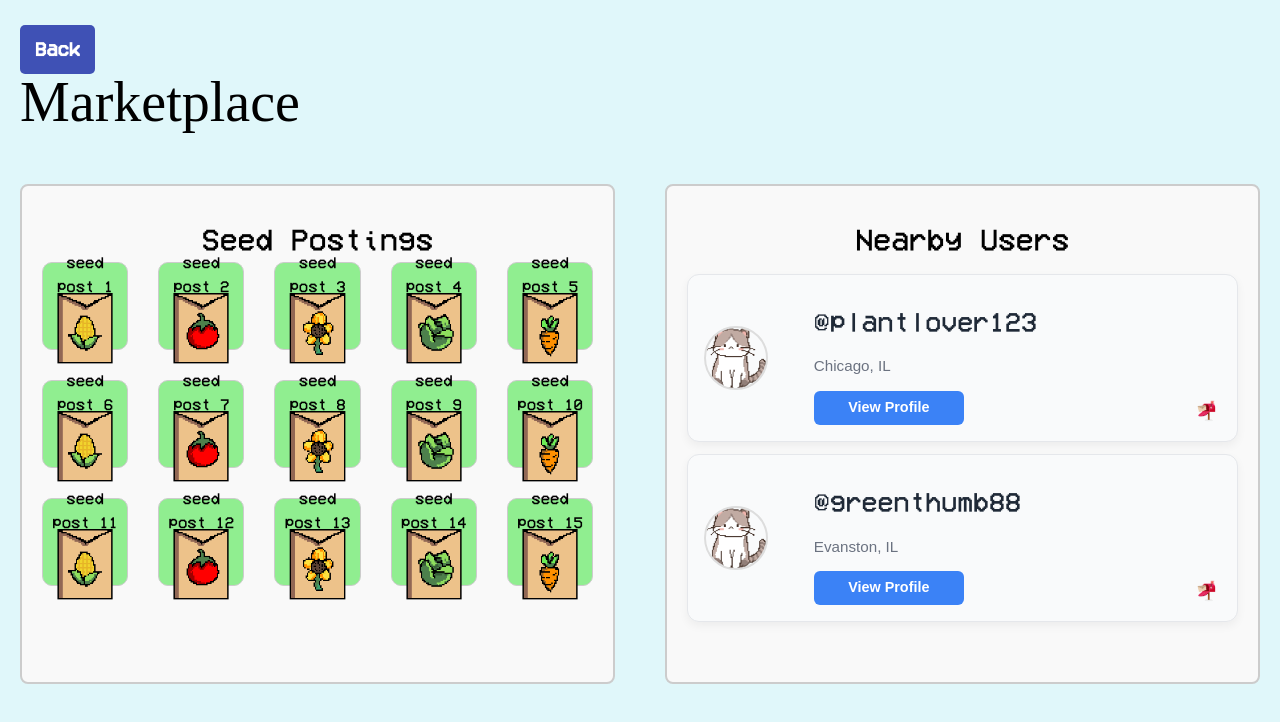
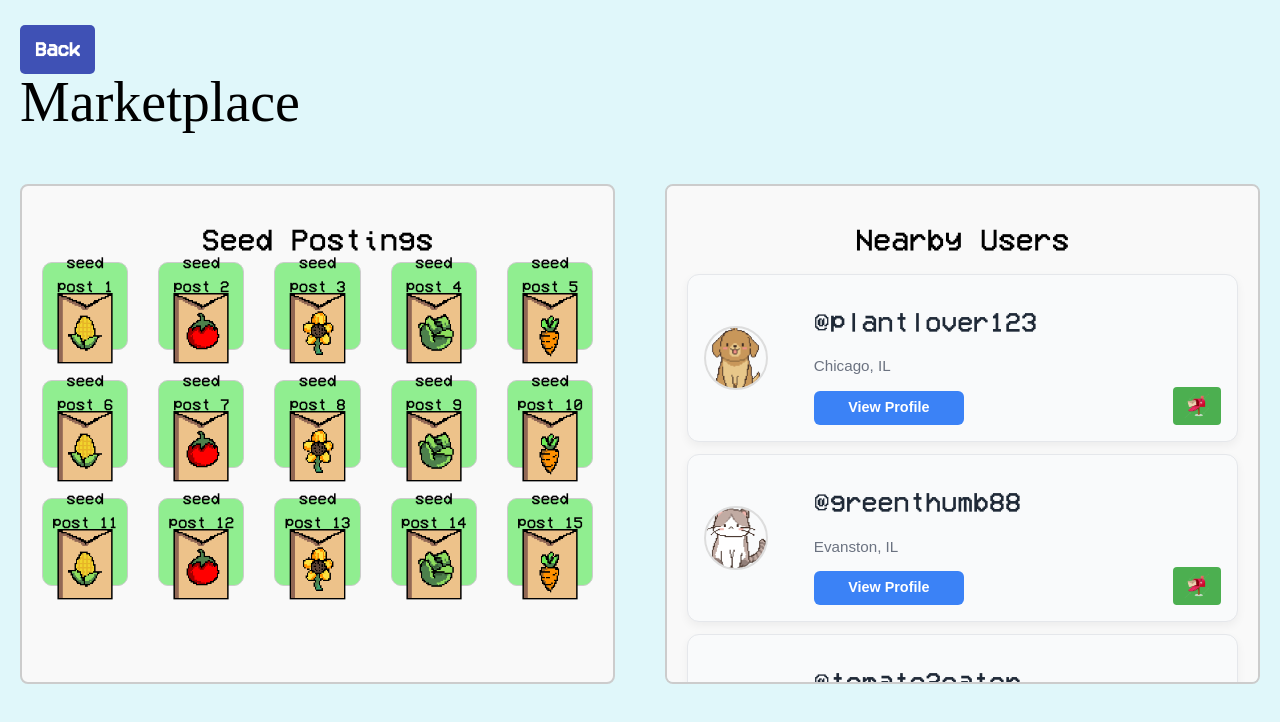
Before and after one commit to portiali/seedswap, a React (Create React App) app in the folder frontend/my-app/: page /social in a window 1280 px wide. Shown: the top 722 px of the page. Built offline with nearby package versions, Linux system fonts and the light colour scheme; a web font is replaced by a local one.

Commit message:
routing for messaging in socials

```diff
--- a/frontend/my-app/src/pages/socials/AccountListings.js
+++ b/frontend/my-app/src/pages/socials/AccountListings.js
@@ -1,11 +1,13 @@
 import React, { useState } from "react";
-import cat from '../../images/cat.png';
+import dog from '../../images/cat.png';
+import cat from '../../images/dog.png';
 import mailbox from "../../images/mail.png";
+import { useNavigate } from 'react-router-dom'; // Import useNavigate for programmatic navigation
 import './../styles/SocialPage.css';
 
 function AccountListings() {
-
   const [selectedUser, setSelectedUser] = useState(null);
+  const navigate = useNavigate();  // Initialize useNavigate
 
   // Function to handle the "View Profile" button click
   const handleViewProfile = (user) => {
@@ -28,10 +30,21 @@ function AccountListings() {
     {
       username: "@greenthumb88",
       city: "Evanston, IL",
-      avatar: cat,
+      avatar: dog,
       seedBank: ["Lettuce", "Spinach", "Radish"],
     },
+    {
+      username: "@tomato2eater",
+      city: "Naperville, IL",
+      avatar: cat,
+      seedBank: ["Pineapple", "Spinach", "Radish"],
+    },
   ];
+
+  // Function to handle message click and navigate to ChatRoom
+  const handleMessageClick = () => {
+    navigate(`/chatroom`);  // Navigate to the chatroom of the user
+  };
 
   return (
     <div>
@@ -45,9 +58,14 @@ function AccountListings() {
             <p className="city">{user.city}</p>
             <button onClick={() => handleViewProfile(user)}>View Profile</button>
           </div>
-          <a href="/message/username123" className="message-icon" title="Message User">
+          {/* Use button and onClick for message */}
+          <button
+            onClick={() => handleMessageClick(user.username)}
+            className="message-icon"
+            title="Message User"
+          >
             <img src={mailbox} alt="Message User" className="message-button-img" />
-          </a>
+          </button>
         </div>
       ))}
 
@@ -74,5 +92,4 @@ function AccountListings() {
   );
 }
 
-
 export default AccountListings;
--- a/frontend/my-app/src/pages/socials/SeedPostings.js
+++ b/frontend/my-app/src/pages/socials/SeedPostings.js
@@ -1,5 +1,6 @@
 // src/pages/SeedPostings.js
 import React, { useState } from "react";
+import { useNavigate } from 'react-router-dom';
 import './../styles/SocialPage.css';
 import seed1 from "../../images/corn-packet.png";
 import seed2 from "../../images/tomato-packet.png";
@@ -12,7 +13,7 @@ function SeedPostings() {
     const seedPostings = [1, 2, 3, 4, 5, 6, 7, 8, 9, 10, 11, 12, 13, 14, 15]; // Sample data for seed postings
     const seedImages = [seed1, seed2, seed3, seed4, seed5];
 
-
+    const navigate = useNavigate();
     const [selectedPost, setSelectedPost] = useState(null); // null means no popup
 
     const handleClick = (post) => {
@@ -21,6 +22,11 @@ function SeedPostings() {
 
     const closeModal = () => {
         setSelectedPost(null);
+    };
+
+    // Function to navigate to the chatroom
+    const handleMessageClick = (post) => {
+      navigate(`/chatroom`); // Navigate to the chatroom of the user
     };
 
     return (
@@ -44,7 +50,9 @@ function SeedPostings() {
             <img src={selectedPost.image} alt="Seed" className="popup-image" />
             <h2>Seed Post {selectedPost.post}</h2>
             <p>This is some placeholder info about seed post {selectedPost.post}.</p>
-            <button className="message-btn">Message User</button>
+            <button className="message-btn" onClick={() => handleMessageClick(selectedPost)}>
+                            Message User
+            </button>
           </div>
         </div>
       )}
```
